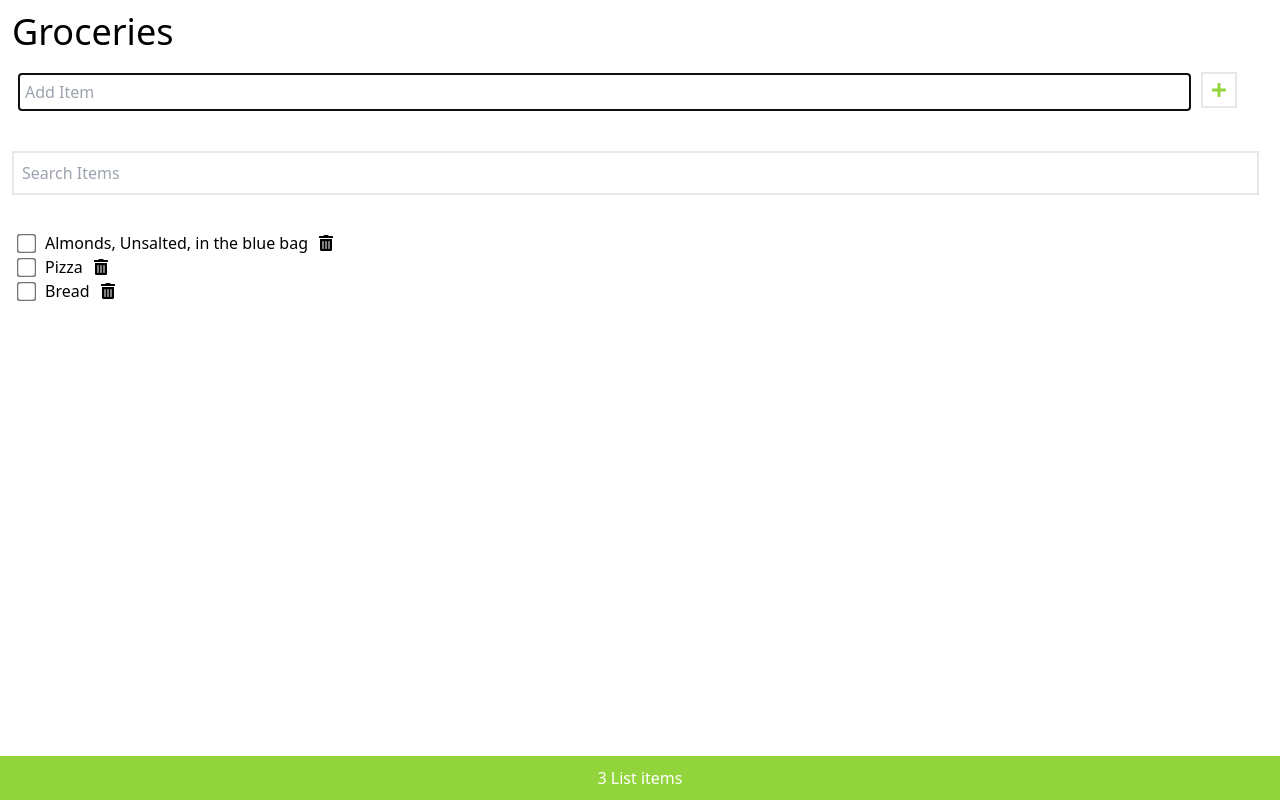
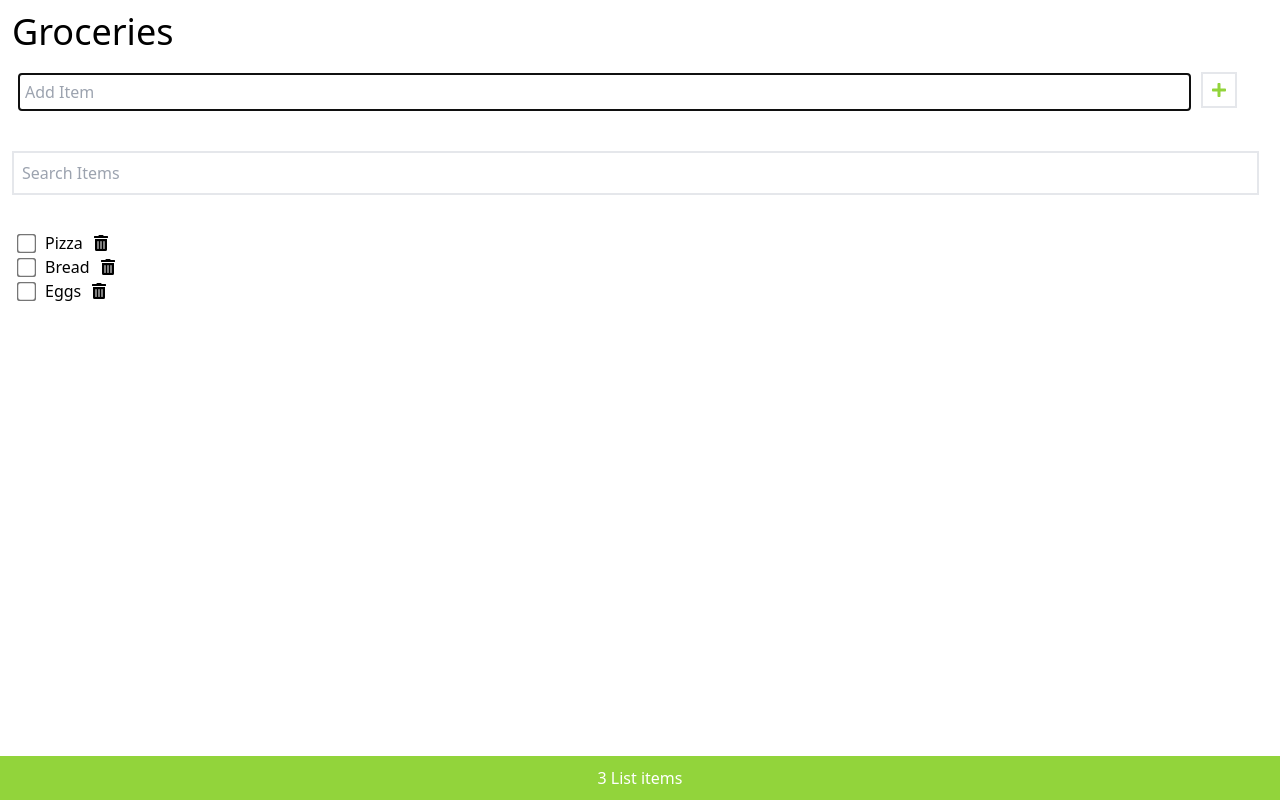
Before and after one commit to Buyaki01/hello-react, a React (Create React App) app: page / in a window 1280 px wide. Built offline with nearby package versions, Linux system fonts and the light colour scheme; data requests are answered from the project's data file; the HTML template or start-up script is replaced by a standard one.

Commit message:
Add CRUD operations

```diff
--- a/data/db.json
+++ b/data/db.json
@@ -1,10 +1,5 @@
 {
   "items": [
-    {
-      "id": 1,
-      "checked": false,
-      "item": "Almonds, Unsalted, in the blue bag"
-    },
     {
       "id": 2,
       "checked": false,
@@ -14,6 +9,11 @@
       "id": 3,
       "checked": false,
       "item": "Bread"
+    },
+    {
+      "id": 4,
+      "checked": false,
+      "item": "Eggs"
     }
   ]
 }
--- a/src/App.js
+++ b/src/App.js
@@ -4,6 +4,7 @@
 import AddItem from "./AddItem";
 import Content from "./Content";
 import Footer from "./Footer";
+import apiRequest from "./apiRequest";
 
 function App() {
   const API_URL = 'http://localhost:3500/items'
@@ -39,21 +40,49 @@
 
   }, [])
 
-  const addItem = (item) => {
+  const addItem = async (item) => {
     const id = items.length ? items[items.length - 1].id + 1 : 1;
     const myNewItem = {id, checked: false, item}
     const listItems = [...items, myNewItem]
     setItems(listItems);
+
+    const postOptions = {
+      method: 'POST',
+      headers: {
+        'Content-Type': 'application/json'
+      },
+      body: JSON.stringify(myNewItem)
+    }
+
+    const result = await apiRequest(API_URL, postOptions);
+    if (result) SetFetchError(result);
   }
 
-  const handleCheck = (id) => {
+  const handleCheck = async (id) => {
     const listItems = items.map((item) => item.id === id ? { ...item, checked: !item.checked } : item);
     setItems(listItems);
+
+    const myItem = listItems.filter(item => item.id === id);
+    const updateOptions = {
+      method: 'PATCH',
+      headers: {
+        'Content-Type': 'application/json'
+      },
+      body: JSON.stringify({checked: myItem[0].checked})
+    }
+    const reqUrl = `${API_URL}/${id}`;
+    const result = await apiRequest(reqUrl, updateOptions)
+    if (result) SetFetchError(result);
   }
 
-  const handleDelete = (id) => {
+  const handleDelete = async (id) => {
     const listItems = items.filter((item) => item.id !== id);
     setItems(listItems);
+
+    const deleteOptions = {method: 'DELETE' };
+    const reqUrl = `${API_URL}/${id}`;
+    const result = await apiRequest(reqUrl, deleteOptions)
+    if (result) SetFetchError(result);
   }
 
   const handleSubmit = (e) => {
--- /dev/null
+++ b/src/apiRequest.js
@@ -0,0 +1,12 @@
+const apiRequest = async (url = '', optionsObj = null, errMsg = null) => {
+  try{
+    const response = await fetch(url, optionsObj)
+    if (!response.ok) throw Error('Please reload the app')
+  }catch (err) {
+    errMsg = err.message;
+  }finally{
+    return errMsg;
+  }
+}
+
+export default apiRequest;
```
